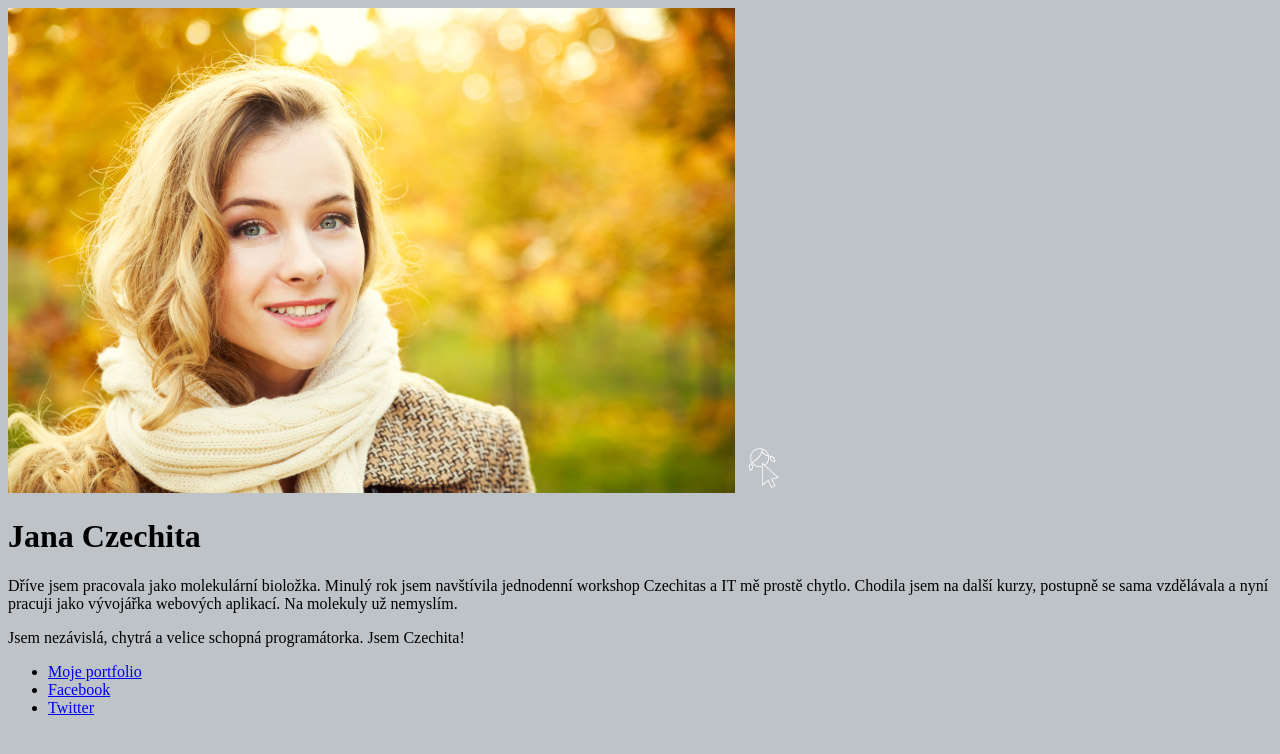
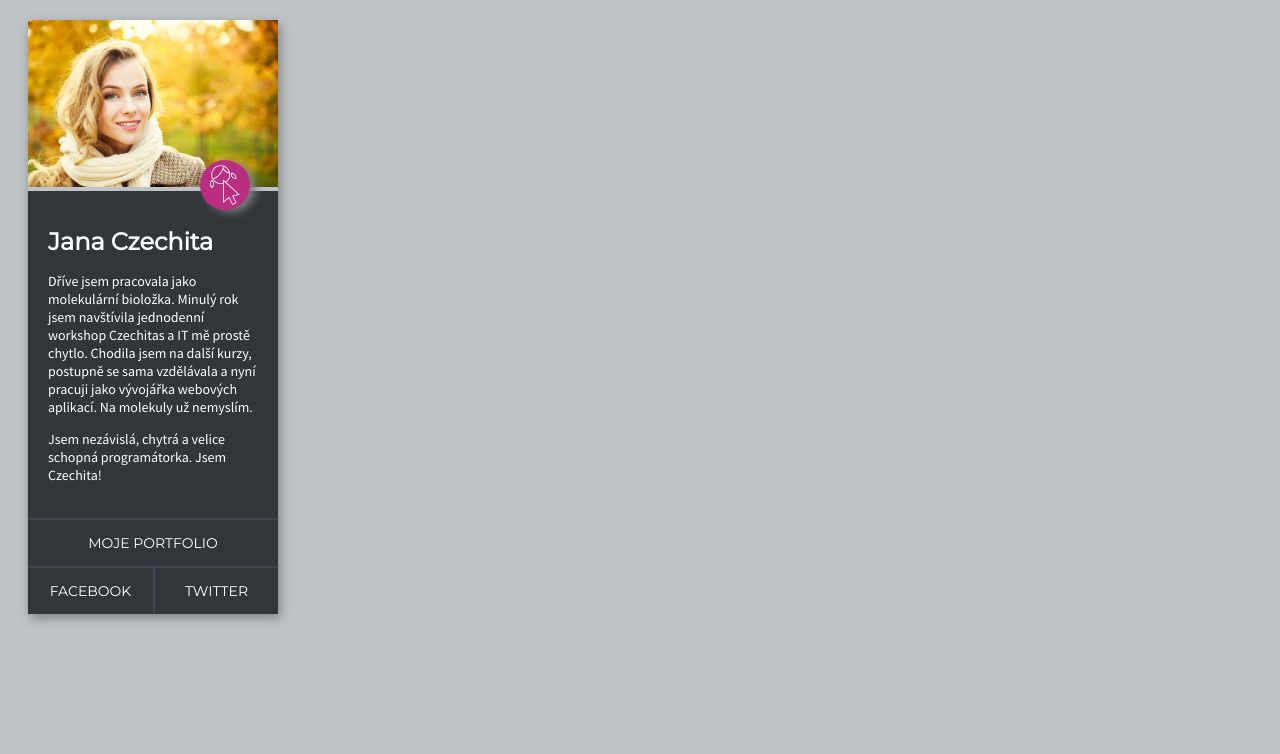
Before and after one commit to tvorimweb-2020-praha-jaro/projekt02-profil-TuoloMee, a plain HTML site: page index.html in a window 1280 px wide. Drawn offline with Linux system fonts and the light colour scheme.

Commit message:
projekt1 - profil
zatím s mezerou mezi fotkou a obsahem

```diff
--- a/index.html
+++ b/index.html
@@ -5,6 +5,9 @@
         <meta name="viewport" content="width=device-width, initial-scale=1">
         <title>Profil: Jana Czechita</title>
         <link rel="stylesheet" type="text/css" href="style.css">
+        <link href="https://fonts.googleapis.com/css?family=Montserrat&display=swap" rel="stylesheet">
+        <link href="https://fonts.googleapis.com/css?family=Source+Sans+Pro&display=swap" rel="stylesheet">
+
     </head>
     <body>
 
--- a/style.css
+++ b/style.css
@@ -16,4 +16,98 @@ html { box-sizing: border-box; }
 
 body {
     background-color: #bdc3c7;
+    color: white;
 }
+
+.profil {
+  margin-left: 20px;
+  margin-top: 20px;
+  width: 250px;
+  box-shadow: 2px 4px 10px grey;
+}
+.logo {
+  background-color: #b92e81;
+  border-radius: 50%;
+  position: absolute;
+  left: 200px;
+  top: 160px;
+  box-shadow: 6px 2px 10px grey;
+
+
+}
+.obsah {
+  background-color: #31363b;
+  margin: 0px;
+  width: 250px;
+  padding: 20px;
+
+
+}
+
+h1 {
+font-family: 'Montserrat';
+font-size: 24px;
+
+}
+
+p {
+font-family: 'Source Sans Pro';
+font-size: 14px;
+color: white;
+}
+.foto {
+  position: relative;
+  width: 250px;
+
+}
+.odkazy {
+  font-family: 'Montserrat';
+  background-color: #31363b;
+  margin: 0px;
+  width: 250px;
+  text-transform: uppercase;
+  font-size: 14px;
+  text-align: center;
+
+}
+.portfolio {
+  width: 100%;
+}
+
+.odkazy li {
+  display: inline-block;
+  border-top: 2px solid #3f464d;
+  margin: 0;
+
+}
+
+ul {
+padding: 0;
+}
+
+a {
+  color: white;
+  text-decoration: none;
+  padding: 1em;
+  display: block;
+}
+
+.facebook {
+  width:50%;
+}
+.twitter {
+  width:50%;
+  border-left: 2px solid #3f464d;
+}
+
+.portfolio:hover {
+  background-color:#e74c3c;
+}
+
+.facebook:hover {
+  background-color:#3b5998;
+}
+
+.twitter:hover {
+  background-color:#1da1f2;
+}
```
